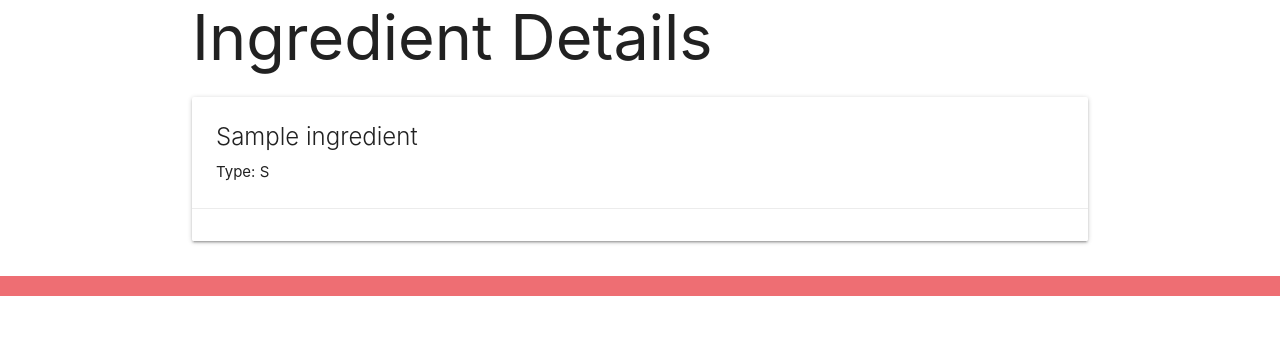
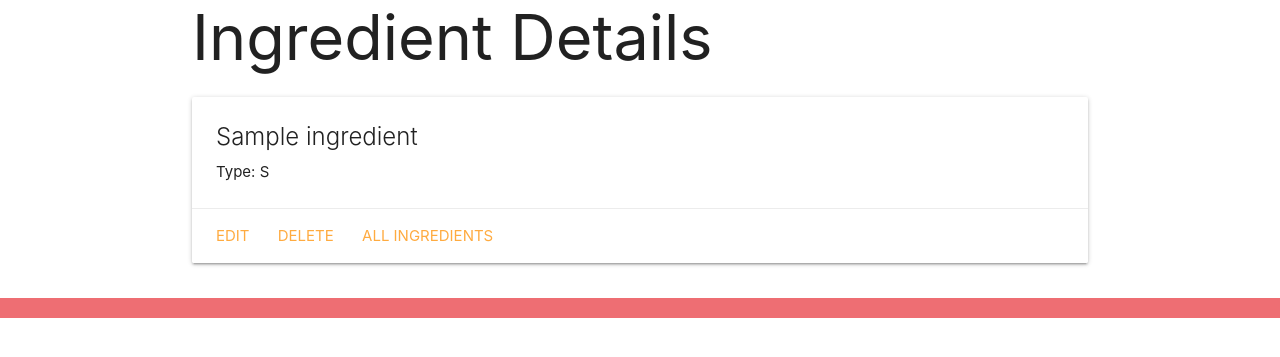
Before and after one commit to sicknarf/Project-3, a Django app: page /ingredients/1/ in a window 1280 px wide. Shown: the part 103-460 px from the top of the page. Run offline with Django 4.2, Linux system fonts and the light colour scheme; tables that the repository leaves empty hold one stand-in row (values such as "Sample post").

Commit message:
completed edit ingredient

```diff
--- a/pourspot/main_app/templates/main_app/ingredient_detail.html
+++ b/pourspot/main_app/templates/main_app/ingredient_detail.html
@@ -11,7 +11,10 @@
                 <p>Type: {{ ingredient.type }}</p>
             </div>
             <div class="card-action">
-
+                <a href="{% url 'update_ingredient' ingredient.id %}">Edit</a>
+                <a href="{% url 'delete_ingredient' ingredient.id %}">Delete</a>
+                <a href="{% url 'add_ingredient' %}">All Ingredients</a>
+            </div>
             </div>
         </div>
     </div>
--- a/pourspot/main_app/urls.py
+++ b/pourspot/main_app/urls.py
@@ -30,15 +30,15 @@ urlpatterns = [
     # path('drinks/<int:drink>/add_photo', views.add_photo, name='add_photo'),
 
     # http://localhost:8000/ingredients/
-    path('ingredients/index', viewsingredients.IngredientList.as_view(), name='ingredients_index'),
+    path('ingredients/index/', viewsingredients.IngredientList.as_view(), name='ingredients_index'),
     # http://localhost:8000/ingredients/detail
     path('ingredients/<int:ingredient_id>/', viewsingredients.ingredient_detail, name='ingredient_detail'),
     # path('ingredients/', viewsingredients.IngredientCreate.as_view(), name='ingredients_create'),
     path('ingredients/', viewsingredients.add_ingredient, name="add_ingredient"),
     # http://localhost:8000/ingredients/edit
-    path('ingredients/update', viewsingredients.IngredientUpdate.as_view(), name="update_ingredient"),
+    path('ingredients/<int:pk>/update/', viewsingredients.IngredientUpdate.as_view(), name="update_ingredient"),
     # http://localhost:8000/ingredients/delete
-    path('ingredients/delete', viewsingredients.IngredientDelete.as_view(), name="delete_ingredient"),
+    path('ingredients/<int:pk>/delete/', viewsingredients.IngredientDelete.as_view(), name="delete_ingredient"),
     # http://localhost:8000/drinks/1/recipes/1/
     ###################### NEEDS ATTENTION ######################
     # this was previously <int:pk> instead of <int:drink_id> and <int:recipe_id>
--- a/pourspot/main_app/viewsingredients.py
+++ b/pourspot/main_app/viewsingredients.py
@@ -47,7 +47,12 @@ def ingredient_detail(request, ingredient_id):
 
 class IngredientUpdate(UpdateView):
     model = Ingredient
-    fields = ['name','type']
+     # return HttpResponse("test")
+    # fields = ['name','type']
+
+    fields = ['name', 'type' ]
+    def get_success_url(self, **kwargs):
+        return reverse('ingredient_detail', args=(self.object.id, ))
 
 class IngredientDelete(DeleteView):
     model = Ingredient
```
Also changed, not shown: pourspot/main_app/templates/drinks/recipe_detail.html (+1 -7 lines), pourspot/main_app/templates/main_app/ingredient_confirm_delete.html (added, +14 -0 lines), pourspot/main_app/migrations/0002_alter_ingredient_type_alter_recipe_skill_level.py (added).
